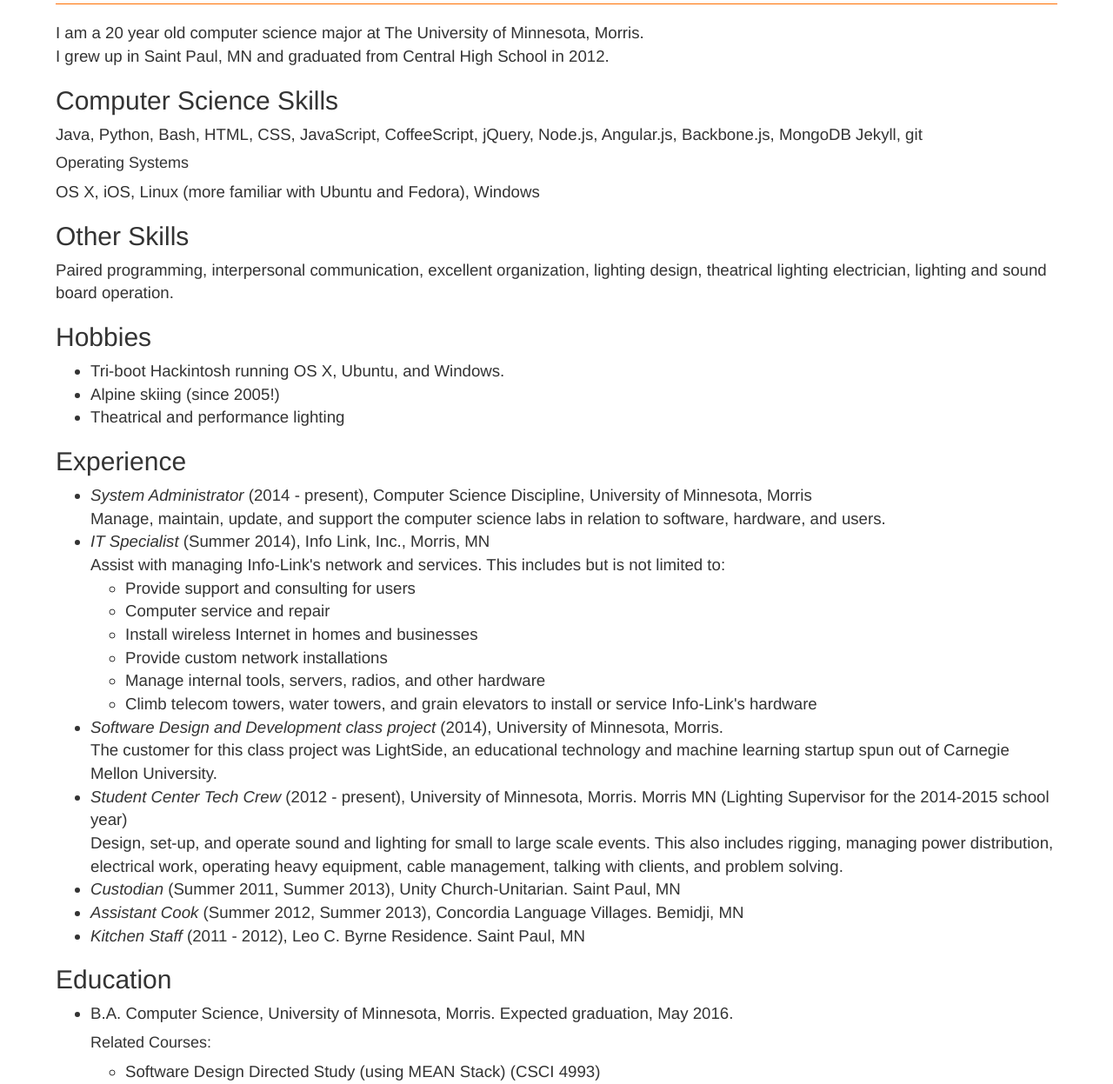
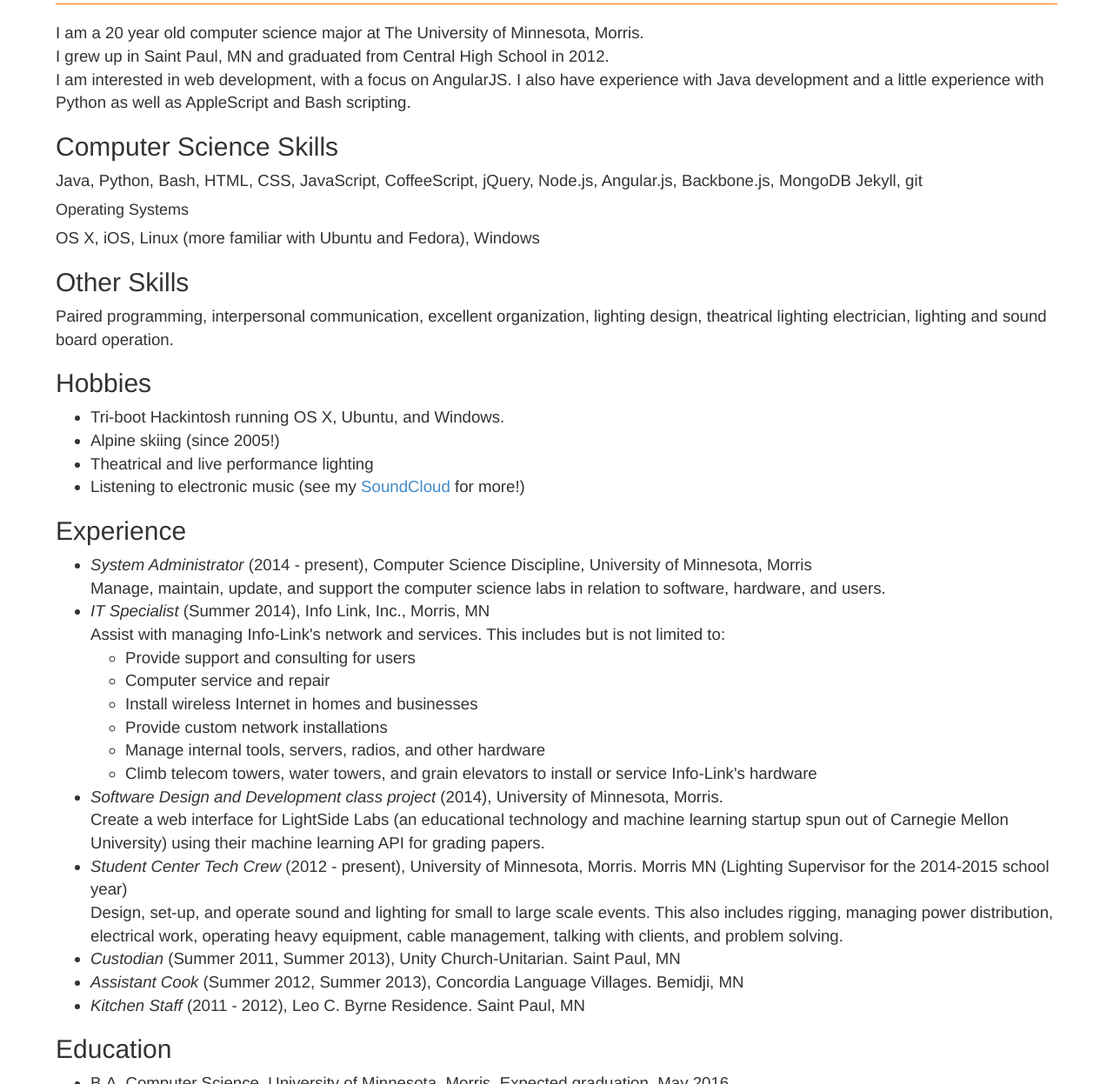
Before and after one commit to BrianMitchL/brianm.me, a Jekyll site: the page built from about/index.html, in a window 1280 px wide and 1400 px high, cut to the strip 153-1400 px from the top of the window. Shown: the whole strip at 87% size. Built offline with Jekyll 4.4.1, drawn with Linux system fonts in a browser that asks for light colours; nearby versions of some CDN libraries; some of the changed text lies outside the part shown.

Commit message:
Updated /about

```diff
--- a/about/index.html
+++ b/about/index.html
@@ -6,7 +6,8 @@ type: main
 
     <p>
         I am a 20 year old computer science major at The University of Minnesota, Morris.<br />
-        I grew up in Saint Paul, MN and graduated from Central High School in 2012.
+        I grew up in Saint Paul, MN and graduated from Central High School in 2012.<br />
+        I am interested in web development, with a focus on AngularJS. I also have experience with Java development and a little experience with Python as well as AppleScript and Bash scripting.
     </p>
     <h3>Computer Science Skills</h3>
     <p>
@@ -29,7 +30,10 @@ type: main
                 Alpine skiing (since 2005!)
             </li>
             <li>
-                Theatrical and performance lighting
+                Theatrical and live performance lighting
+            </li>
+            <li>
+                Listening to electronic music (see my <a href="https://soundcloud.com/bman4789" title="Brian Mitchell on SoundCloud">SoundCloud</a> for more!)
             </li>
 
         </ul>
@@ -60,7 +64,7 @@ type: main
             </ul>
         </li>
         <li>
-            <em>Software Design and Development class project</em> (2014), University of Minnesota, Morris.<br />The customer for this class project was LightSide, an educational technology and machine learning startup spun out of Carnegie Mellon University.
+            <em>Software Design and Development class project</em> (2014), University of Minnesota, Morris.<br />Create a web interface for LightSide Labs (an educational technology and machine learning startup spun out of Carnegie Mellon University) using their machine learning API for grading papers.
         </li>
         <li>
             <em>Student Center Tech Crew</em> (2012 - present), University of Minnesota, Morris. Morris MN (Lighting Supervisor for the 2014-2015 school year)<br />Design, set-up, and operate sound and lighting for small to large scale events. This also includes rigging, managing power distribution, electrical work, operating heavy equipment, cable management, talking with clients, and problem solving.
@@ -97,10 +101,10 @@ type: main
                         Data Structures (CSCI 2101)
                     </li>
                     <li>
-                        Digital Media Computation (CSCI 1201)
+                        Foundations of Computer Science (CSCI 1302)
                     </li>
                     <li>
-                        Foundations of Computer Science (CSCI 1302)
+                        Digital Media Computation (CSCI 1201)
                     </li>
                 </ul>
             </li>
```
